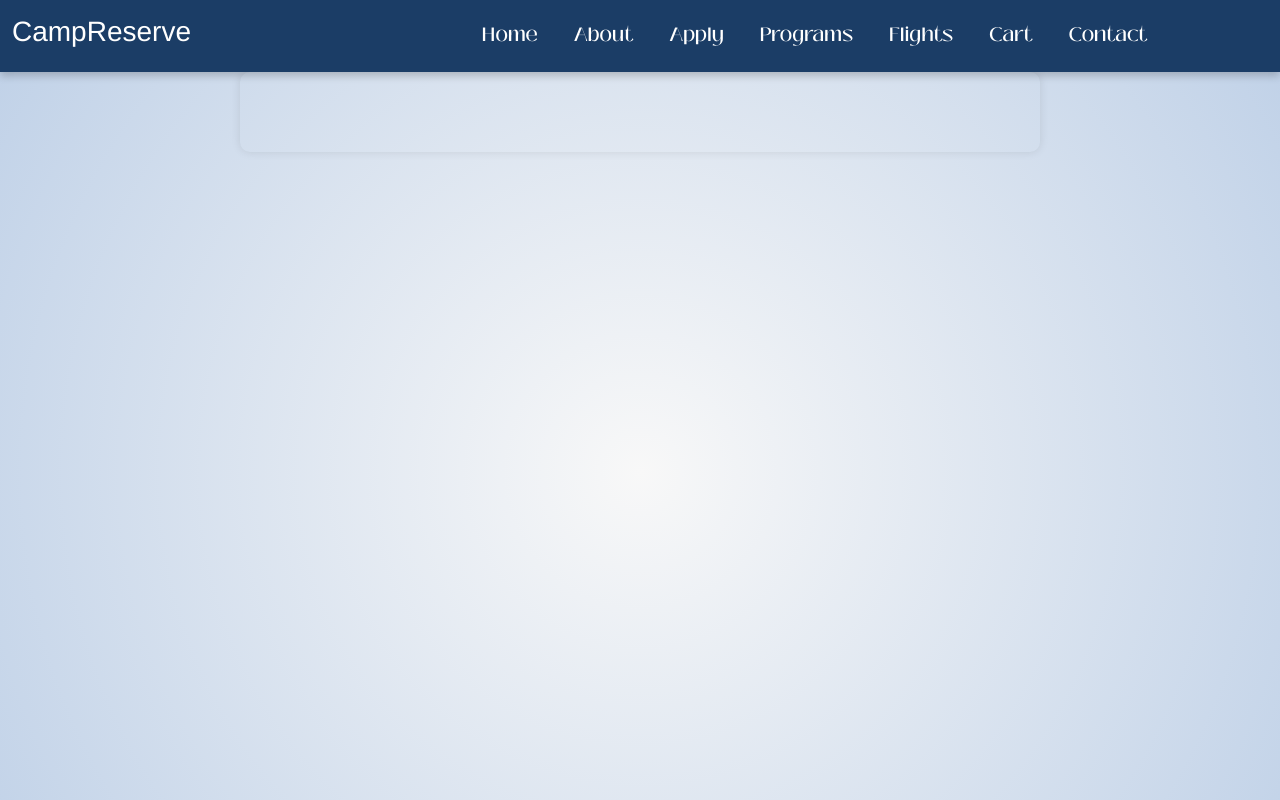
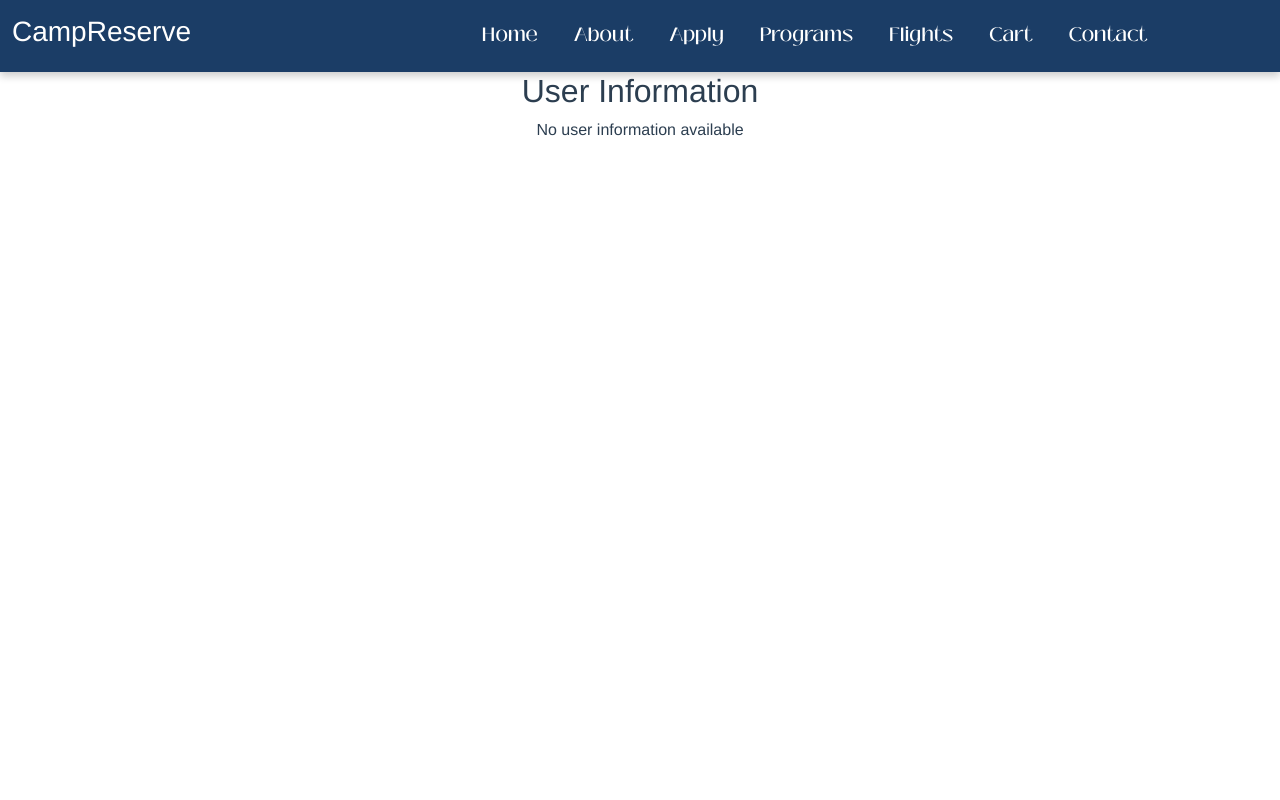
Before and after one commit to Thabangx10/BookingAir, a Vue app in the folder ui/: page /account in a window 1280 px wide. Shown: the top 800 px of the page. Built offline with nearby package versions, Linux system fonts and the light colour scheme; no server answers.

Commit message:
checking login system

```diff
--- a/ui/src/views/AccountView.vue
+++ b/ui/src/views/AccountView.vue
@@ -1,124 +1,31 @@
 <template>
-  <body class="bg">
-    <div class="container">
-      <div class="info">
-          <div v-if="user">
-            <h2>User Information</h2>
-            <p>Name : {{ user.FirstName }}</p>
-            <p>Surname : {{ user.LastName }}</p>
-            <p>PhoneNumber : {{ user.PhoneNumber }}</p>
-            <p>Email : {{ user.Email }}</p>
-            <p>Address : {{ user.Address }}</p>
-            <p>User Role : {{ user.userRole }}</p>
-          </div>
-      </div>
+  <div>
+    <h2>User Information</h2>
+    <div v-if="user">
+      <p>Name: {{ user.FirstName }}</p>
+      <p>Surname: {{ user.LastName }}</p>
+      <p>Phone Number: {{ user.PhoneNumber }}</p>
+      <p>Email: {{ user.Email }}</p>
+      <p>Address: {{ user.Address }}</p>
+      <p>User Role: {{ user.userRole }}</p>
     </div>
-  </body>
+    <div v-else>
+      <p>No user information available</p>
+    </div>
+  </div>
 </template>
 
 <script>
 export default {
-  name: "User Account",
-  data() {
-    return {
-      FirstName: "",
-      LastName: "",
-      PhoneNumber: "",
-      Email: "",
-      Address: "",
-      userRole: "",
-    };
-  },
-
-  methods: {
-    updateUser: function (user) {
-      return this.$store
-        .dispatch("updateUser", {
-          userID: user.userID,
-          FirstName: user.FirstName,
-          LastName: user.LastName,
-          PhoneNumber: user.PhoneNumber,
-          Email: user.Email,
-          Address: user.Address,
-          UserPassword: user.UserPassword,
-          userRole: user.userRole,
-        })
-        .then((updatedUser) => {
-          console.log(updatedUser);
-          this.user = updatedUser;
-        })
-        .catch((error) => {
-          console.log(error);
-        });
-    },
-  },
-
+  name: "UserAccount",
   computed: {
     user: function () {
       return this.$store.state.user;
-    },
+    }
   },
-
   created() {
+    // Fetch the user information when the component is created.
     this.$store.dispatch("retrieveUser");
-  },
+  }
 };
 </script>
-
-<style scoped>
-.bg {
-  background: radial-gradient(
-    circle,
-    rgba(248, 248, 248, 1) 0%,
-    rgb(193, 210, 232) 100%
-  );
-  font-family: "Black Mango Medium";
-  font-size: 17px;
-  color: rgb(27, 61, 102);
-  font-weight: bold;
-  letter-spacing: 0.1rem;
-  word-spacing: 0.2rem;
-  line-height: 40px;
-  height: 100vh;
-}
-.container {
-  max-width: 800px;
-  margin: 0 auto;
-  padding: 2rem;
-  border-radius: 10px;
-  box-shadow: 0px 0px 10px rgba(0, 0, 0, 0.1);
-}
-
-.info {
-  display: flex;
-  flex-direction: column;
-  align-items: center;
-  margin-top: 1rem;
-}
-
-h2 {
-  font-size: 2rem;
-  font-weight: bold;
-  margin-bottom: 1rem;
-  text-align: center;
-}
-
-p {
-  font-size: 1.2rem;
-  margin-bottom: 0.5rem;
-  text-align: center;
-}
-
-img {
-  max-width: 200px;
-  height: auto;
-  border-radius: 50%;
-  margin-bottom: 1rem;
-}
-
-div[v-else] p {
-  font-size: 1.2rem;
-  margin-top: 1rem;
-  text-align: center;
-}
-</style>
```
